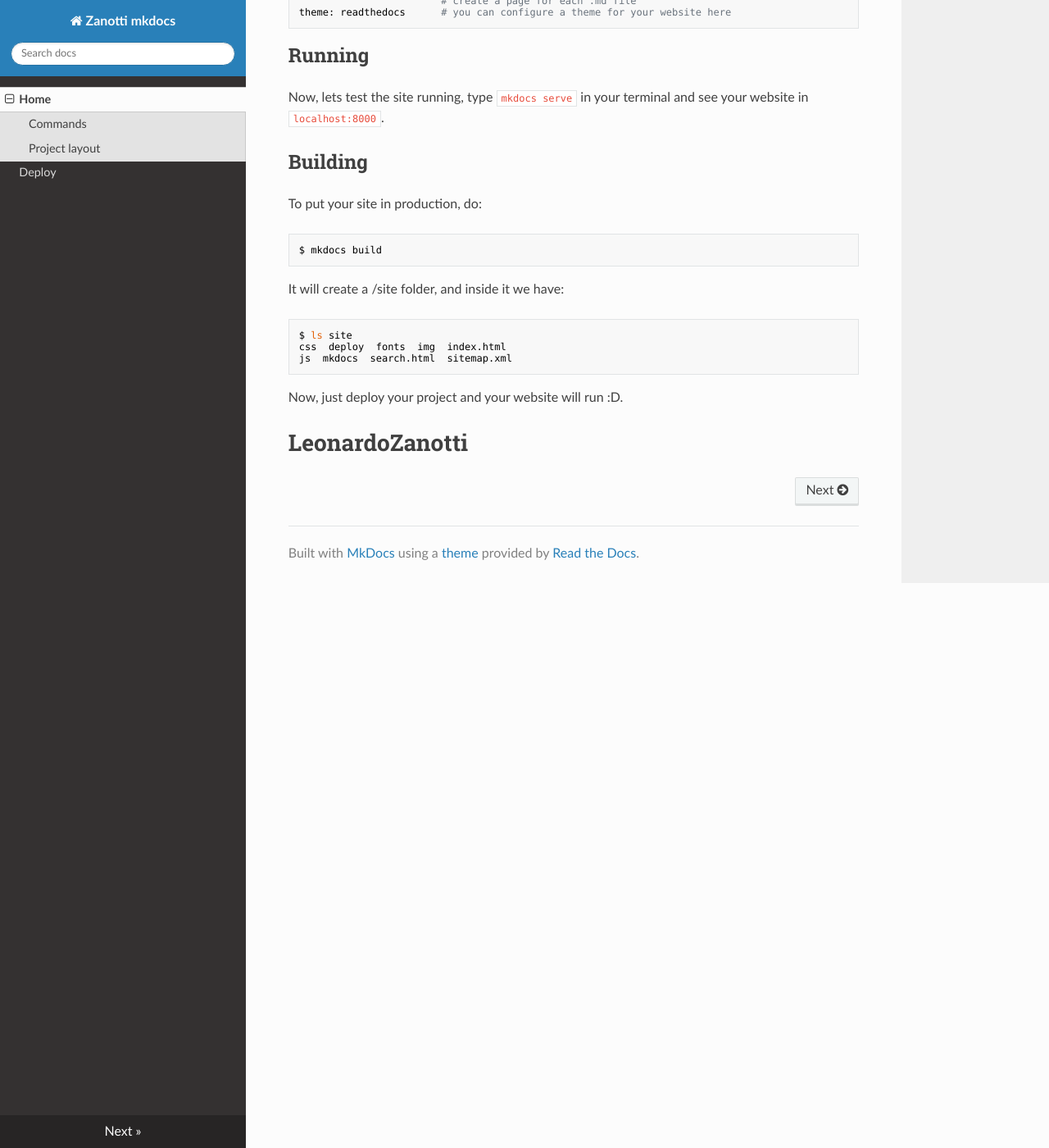
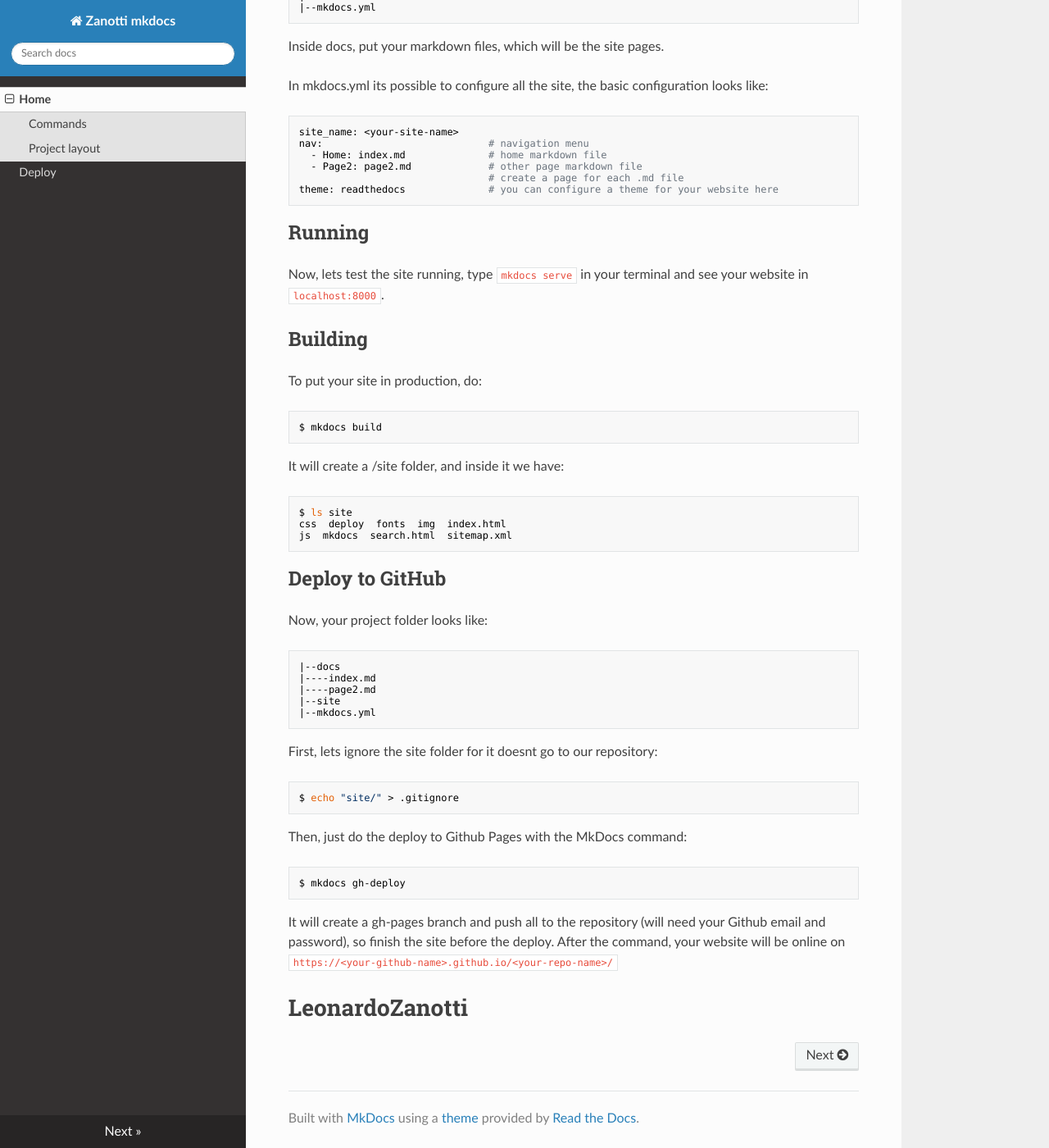
Before and after one commit to LeonardoZanotti/mkdocs, an MkDocs documentation site: the page built from docs/index.md, in a window 1280 px wide and 1400 px high, scrolled down 1228 px. Shown: the whole window at 82% size. Built offline with MkDocs 1.6.1, drawn with Linux system fonts in a browser that asks for light colours; nearby versions of some CDN libraries; some of the changed text lies outside the part shown.

Commit message:
Deploy to Github

````diff
--- a/docs/index.md
+++ b/docs/index.md
@@ -26,24 +26,35 @@ $ sudo apt install mkdocs
 $ mkdocs --version		# show mkdocs version and successful installation
 ```
 
+Or use pip:
+```bash
+$ pip install mkdocs
+$ mkdocs --version		# show mkdocs version and successful installation
+```
+
 ## Creating a project
 To create a new mkdocs project, just use:
 ```bash
 $ mkdocs new project-name
+$ cd project-name
 ```
 
 It will create a "project-name" folder, and inside this folder will have a docs folder and a mkdocs.yml configuration file.
-
+```bash
+|--docs
+|----index.md
+|--mkdocs.yml
+```
 Inside docs, put your markdown files, which will be the site pages.
 
 In mkdocs.yml its possible to configure all the site, the basic configuration looks like:
 ```bash
 site_name: <your-site-name>
-nav:		# navigation menu
-  - Home: index.md 		# home markdown file
-  - Page2: page2.md 	# other page markdown file
-  						# create a page for each .md file
-theme: readthedocs		# you can configure a theme for your website here
+nav:                            # navigation menu
+  - Home: index.md              # home markdown file
+  - Page2: page2.md             # other page markdown file
+                                # create a page for each .md file
+theme: readthedocs              # you can configure a theme for your website here
 ```
 
 ## Running
@@ -61,6 +72,27 @@ css  deploy  fonts  img  index.html
 js  mkdocs  search.html  sitemap.xml
 ```
 
-Now, just deploy your project and your website will run :D.
+## Deploy to GitHub
+Now, your project folder looks like:
+```bash
+|--docs
+|----index.md
+|----page2.md
+|--site
+|--mkdocs.yml
+```
+
+First, lets ignore the site folder for it doesnt go to our repository:
+```bash
+$ echo "site/" > .gitignore
+```
+
+Then, just do the deploy to Github Pages with the MkDocs command:
+```bash
+$ mkdocs gh-deploy
+```
+
+It will create a gh-pages branch and push all to the repository (will need your Github email and password), so finish the site before the deploy. After the command, your website will be online on `https://<your-github-name>.github.io/<your-repo-name>/`
+
 
 # LeonardoZanotti
````
Also changed, not shown: README.md (+23 -2 lines).
